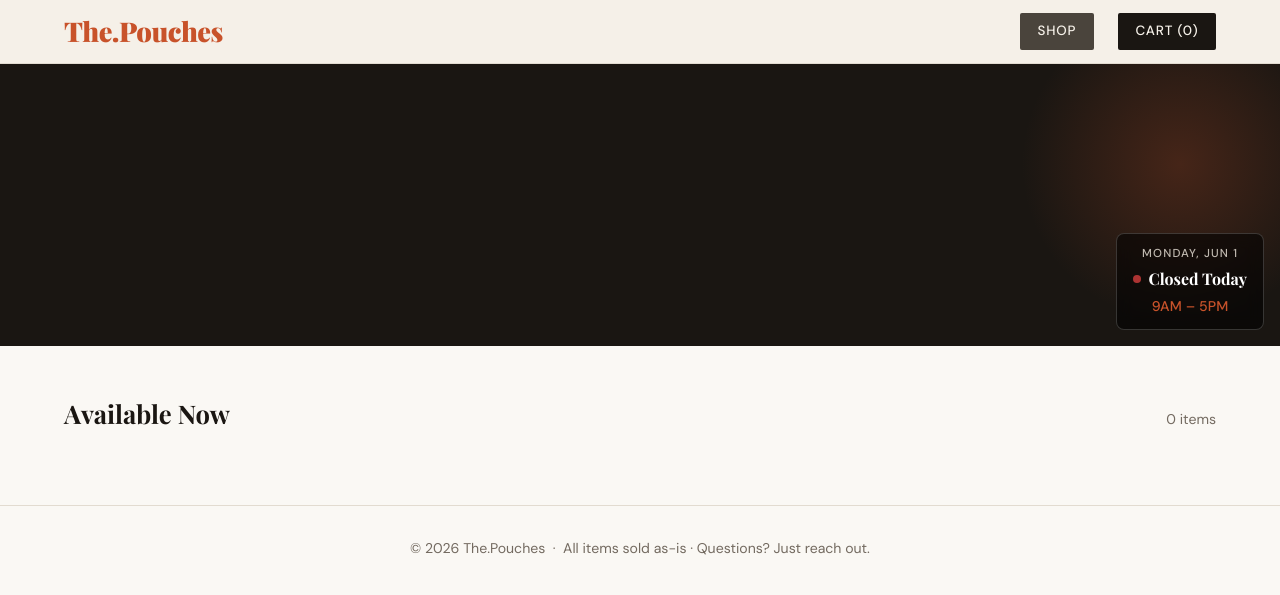
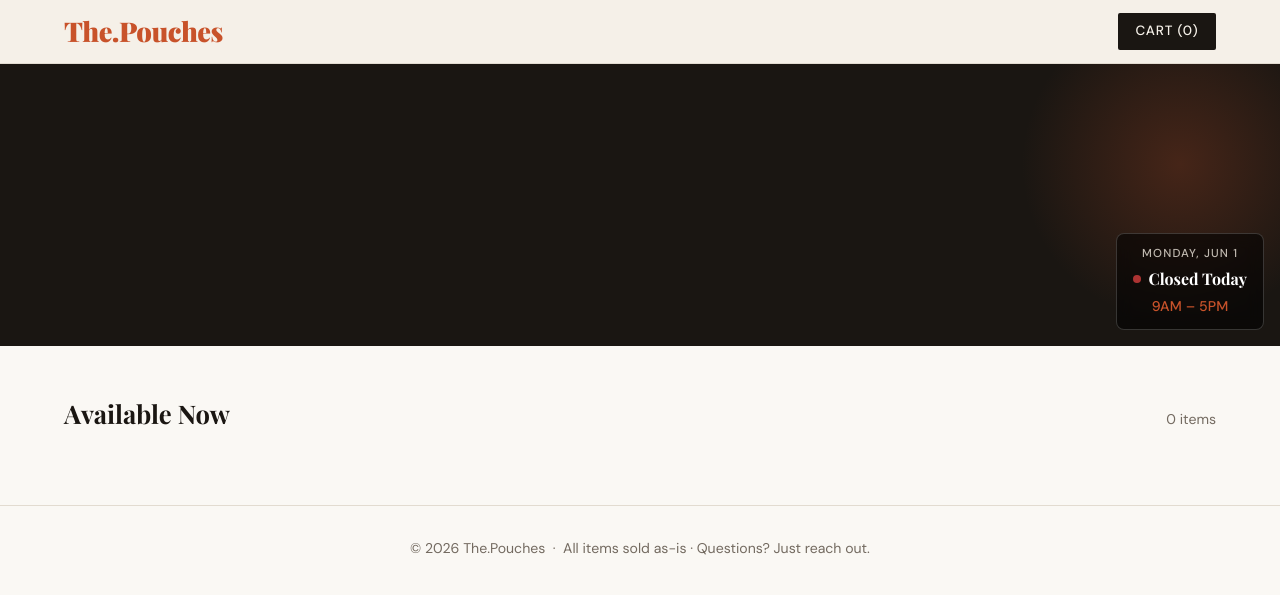
Before and after one commit to sterling5241/devins-website, a website: page index.html in a window 1280 px wide. Drawn offline with nearby package versions, Linux system fonts and the light colour scheme; no server answers.

Commit message:
Remove 'Shop' link from header navigation

```diff
--- a/index.html
+++ b/index.html
@@ -16,7 +16,6 @@
   <header>
     <a class="logo" href="#" id="logo-link"><img id="site-logo-img" style="display:none;height:36px;object-fit:contain;vertical-align:middle;" alt="logo"><span id="site-logo-text">The<span>.</span>Pouches</span></a>
     <nav>
-      <a href="#shop" class="cart-btn hide-mobile" style="background:var(--slate)">Shop</a>
       <a onclick="openCartModal()" class="cart-btn" id="cart-btn">Cart (0)</a>
     </nav>
   </header>
```
